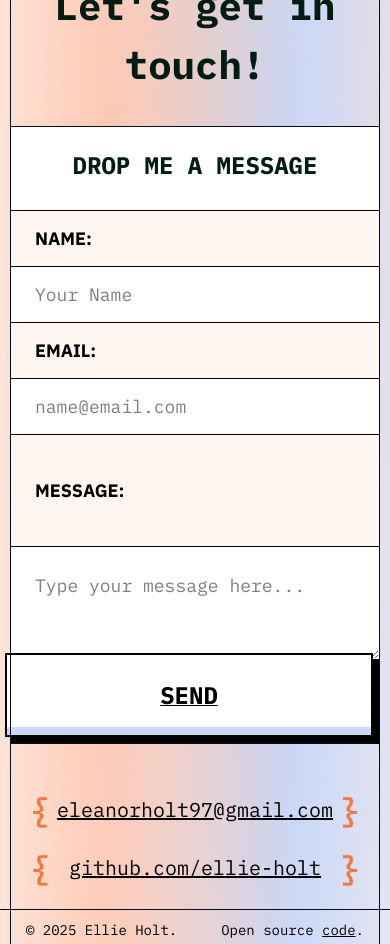
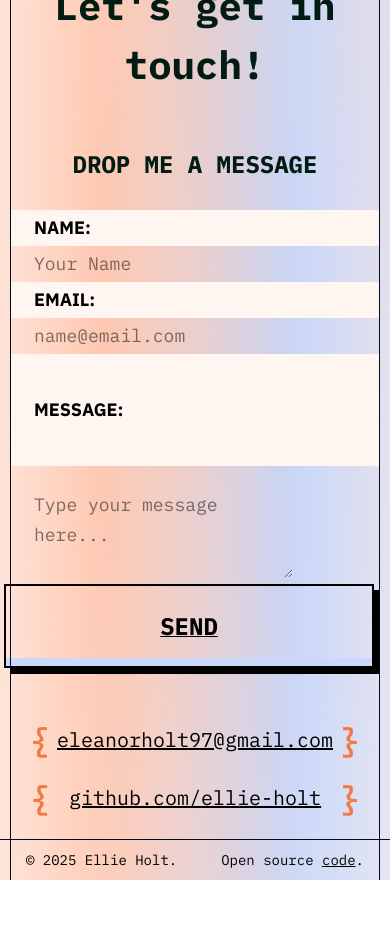
Before and after one commit to ellie-holt/portfolio, a Svelte app: page / in a window 390 px wide. Shown: the part 4720-5664 px from the top of the page. After the commit the page ends 5600 px from the top, so only its background shows below. Built offline with nearby package versions, Linux system fonts and the light colour scheme.

Commit message:
Form styling

```diff
--- a/src/components/BackgroundLayer.svelte
+++ b/src/components/BackgroundLayer.svelte
@@ -1,11 +1,18 @@
 <script>
   let {
     baseColor = "#fff",
-    gradientVar = "--bg-mesh-soft",
+    variant = "soft", // "soft" | "brutal" | "inked"
     noise = true,
+    noiseOpacity = 0.18,
     overlayColor = "transparent",
     overlayBlend = "screen",
   } = $props();
+  const variantMap = {
+    soft: "--bg-mesh-soft",
+    brutal: "--bg-mesh-brutal",
+    inked: "--bg-mesh-inked",
+  };
+  let gradientVar = $derived(variantMap[variant] ?? "--bg-mesh-soft");
 </script>
 
 <div class="absolute inset-0 -z-10" style={`background-color:${baseColor};`}>
@@ -18,7 +25,10 @@
 
   <!-- Noise layer -->
   {#if noise}
-    <div class="absolute inset-0 z-10 pointer-events-none bg-noise"></div>
+    <div
+      class="absolute inset-0 z-10 pointer-events-none bg-noise"
+      style={`opacity:${noiseOpacity};`}
+    ></div>
   {/if}
 
   <!-- Colour overlay -->
--- a/src/components/Contact.svelte
+++ b/src/components/Contact.svelte
@@ -1,7 +1,5 @@
-<!-- FILE: src/components/Contact.svelte -->
 <script lang="js">
-  // Uses the same seam/border rhythm as other sections but keeps your original layout logic.
-  // Short colour tokens (aqua/tang) are assumed to exist in the Tailwind theme.
+  // Seams: outer rail + gap; form uses vertical seams; rows use horizontal seams.
 </script>
 
 <section
@@ -16,7 +14,7 @@
   </div>
 
   <!-- Big heading panel -->
-  <div class=" h-[calc(var(--spacing-banner)_*_3)]">
+  <div class="h-[calc(var(--spacing-banner)_*_3)]">
     <div class="h-full flex items-center justify-center px-6">
       <h2
         class="text-center text-[10vw] sm:text-[7vw] lg:text-[6vw] xl:text-[5.5vw] 2xl:text-[5vw]"
@@ -26,29 +24,32 @@
     </div>
   </div>
 
-  <!-- Form wrapper -->
-  <div class="w-full lg:w-2/3 self-center divider divider-rail divider-gap">
-    <!-- Form header strip -->
-    <div class=" bg-white xs:h-form h-[calc(var(--spacing-form)_*_1.5)]">
+  <!-- Form wrapper: draws outer frame and inner rails -->
+  <div
+    class="w-full lg:w-2/3 self-center seam-grid seam-rail seam-gap"
+    style="--thick:1px; --line:var(--color-azure-ink); --item-bg:#fff;"
+  >
+    <!-- Form header strip (panel) -->
+    <div class="xs:h-form h-[calc(var(--spacing-form)_*_1.5)]">
       <div
         class="relative w-full h-full flex justify-center 3xs:justify-start items-center"
       >
         <span class="accent-spine" style="--accent:var(--color-azure-500);"
         ></span>
-
         <h4 class="px-6 xs:text-2xl text-2xl">
           Drop me a message<span class="hidden 3xs:inline">...</span>
         </h4>
       </div>
     </div>
 
-    <!-- Form -->
+    <!-- Form: vertical seams between rows -->
     <form
       name="contact"
       method="POST"
       action="/"
       data-netlify="true"
-      class="w-full grid grid-cols-2 font-mono text-lg leading-loose xs:text-xl auto-rows-auto"
+      class="w-full font-mono text-lg leading-loose xs:text-xl seam-grid seam-y seam-inset"
+      style="--thick:1px; --line:var(--color-azure-ink); --item-bg:#fff;"
     >
       <input type="hidden" name="form-name" value="contact" />
       <p class="hidden">
@@ -61,14 +62,12 @@
         >
       </p>
 
-      <!-- Name row -->
-      <div
-        class="xs:h-form row-start-1 row-span-2 xs:row-span-1 col-span-full grid grid-cols-subgrid grid-rows-subgrid"
-      >
+      <!-- Name row: horizontal seam split -->
+      <div class="seam-grid seam-x seam-inset seam-cols-2 xs:h-form">
         <label
           for="name"
-          class="flex items-center col-start-1 row-start-1 row-end-2 px-6 font-sans font-bold uppercase shadow-border bg-tang-wash xs:col-span-1 col-span-full h-form"
-          ><span>Name:</span></label
+          class="flex items-center px-6 font-sans font-bold uppercase bg-tang-wash"
+          >Name:</label
         >
         <input
           type="text"
@@ -77,18 +76,16 @@
           placeholder="Your Name"
           required
           autocomplete="name"
-          class="col-start-1 row-start-2 row-end-3 px-6 bg-white shadow-border xs:col-span-1 xs:col-start-2 col-span-full xs:row-start-1 xs:row-end-2 h-form"
+          class="px-6"
         />
       </div>
 
       <!-- Email row -->
-      <div
-        class="xs:h-form col-span-full row-start-3 row-span-2 xs:row-span-1 xs:row-start-2 xs:row-end-3 grid grid-cols-subgrid grid-rows-subgrid"
-      >
+      <div class="seam-grid seam-x seam-inset seam-cols-2 xs:h-form">
         <label
           for="email"
-          class="flex items-center col-start-1 row-start-1 px-6 font-sans font-bold uppercase shadow-border bg-tang-wash xs:col-span-1 col-span-full xs:row-start-2 h-form"
-          ><span>Email:</span></label
+          class="flex items-center px-6 font-sans font-bold uppercase bg-tang-wash"
+          >Email:</label
         >
         <input
           type="email"
@@ -97,33 +94,30 @@
           placeholder="name@email.com"
           required
           autocomplete="email"
-          class="row-start-2 px-6 bg-white shadow-border xs:col-span-1 col-span-full xs:row-start-2 h-form"
+          class="px-6"
         />
       </div>
 
-      <!-- Message row -->
-      <div
-        class="col-span-full row-span-2 grid grid-cols-subgrid grid-rows-subgrid row-start-5 xs:row-span-2 xs:row-start-3 xs:row-end-5"
-      >
+      <!-- Message row (taller) -->
+      <div class="seam-grid seam-x seam-inset seam-cols-2">
         <label
           for="message"
-          class="flex items-center row-start-1 px-6 font-sans font-bold uppercase shadow-border h-[calc(var(--spacing-form)_*_2)] bg-tang-wash xs:col-span-1 col-span-full"
-          ><span>Message:</span></label
+          class="flex items-center px-6 font-sans font-bold uppercase bg-tang-wash h-[calc(var(--spacing-form)_*_2)]"
+          >Message:</label
         >
         <textarea
           name="message"
           id="message"
           placeholder="Type your message here..."
           required
-          class=" shadow-border px-6 pt-6 h-[calc(var(--spacing-form)_*_2)] leading-[1.7] text-md xs:text-lg bg-white xs:col-span-1 xs:col-start-2 col-span-full xs:row-start-1 row-span-2 row-start-2"
+          class="px-6 pt-6 h-[calc(var(--spacing-form)_*_2)] leading-[1.7] text-md xs:text-lg"
         ></textarea>
       </div>
-      <!-- Submit button -->
-      <div
-        class="relative group xs:pr-0 gap-[1px] col-span-full col-start-1 row-start-7 xs:row-start-4 xs:row-end-5 bg-white"
-      >
+
+      <!-- Submit -->
+      <div>
         <button
-          class="brutal-btn relative shadow-border w-full h-[calc(var(--spacing-form)_*_1.5)] xs:h-form cursor-pointer text-2xl font-bold uppercase hover:font-semibold group z-10 underline decoration-1 hover:decoration-transparent bg-white"
+          class="brutal-btn relative w-full h-[calc(var(--spacing-form)_*_1.5)] xs:h-form cursor-pointer text-2xl font-bold uppercase hover:font-semibold group z-10 underline decoration-1 hover:decoration-transparent"
           type="submit"
         >
           <span class="relative z-10">Send</span>
```
